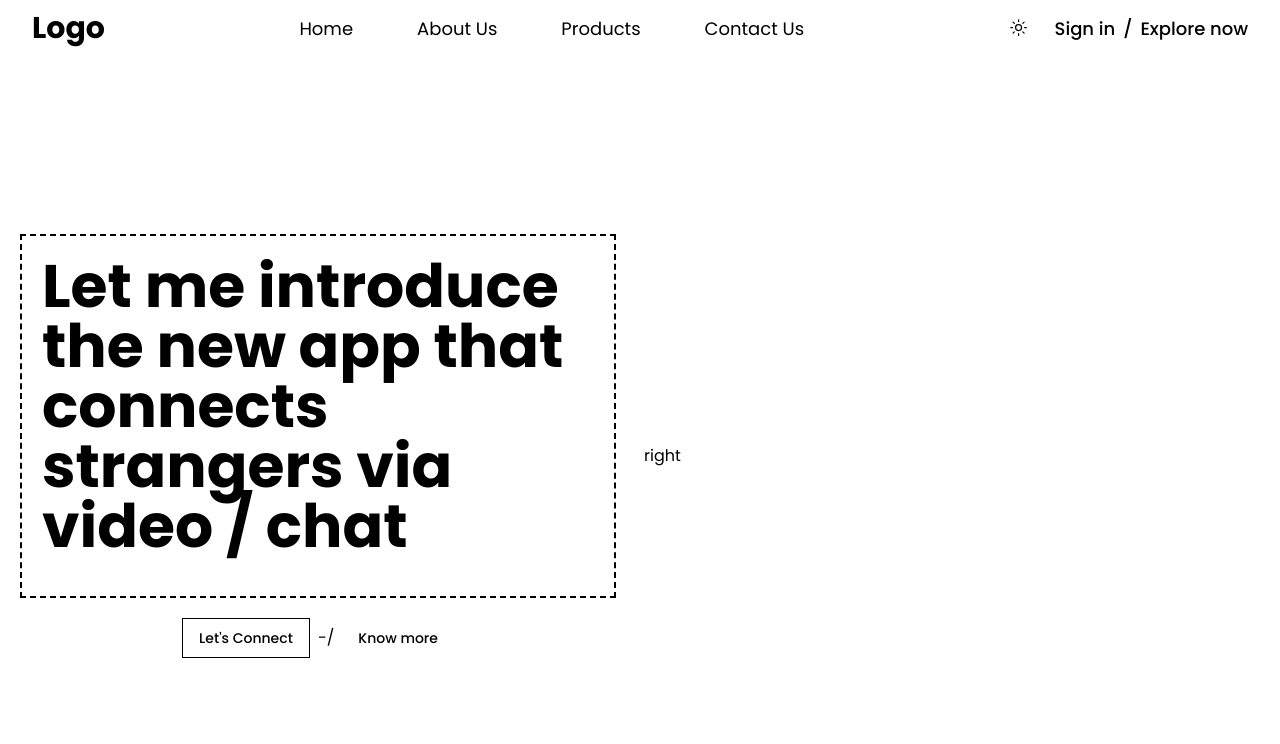
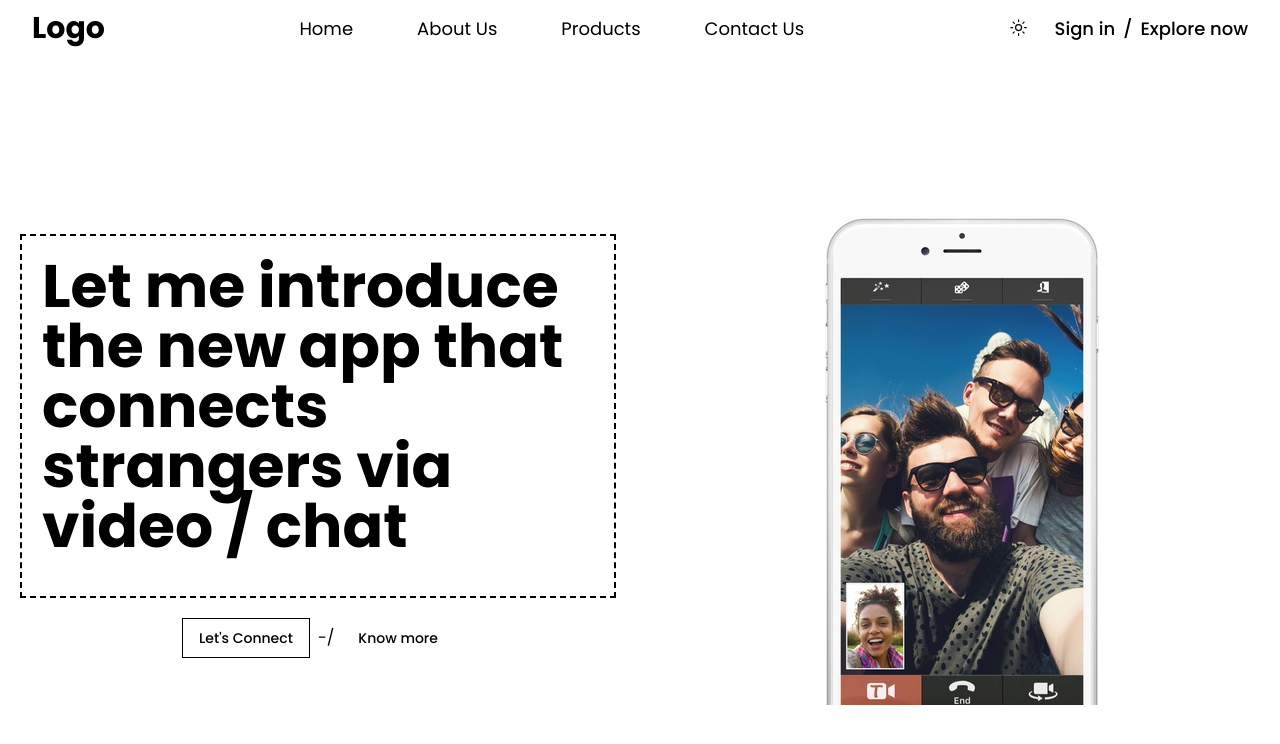
Before and after one commit to namansingh98/moglueui, a Next.js app: page / in a window 1280 px wide. Shown: the top 744 px of the page. Built offline with nearby package versions, Linux system fonts and the light colour scheme.

Commit message:
some changes

```diff
--- a/src/components/Hero.tsx
+++ b/src/components/Hero.tsx
@@ -1,6 +1,7 @@
 import React from "react";
 import { Button } from "./ui/button";
-
+import Image from "next/image";
+import temp from "../../public/temp.jpeg"
 
 const Hero = () => {
   return (
@@ -21,7 +22,9 @@ const Hero = () => {
             </div>
           </div>
         </div>
-        <div>right</div>
+        <div className="flex justify-center items-center">
+          <Image src={temp} alt="img"/>
+        </div>
       </div>
     </div>
   );
--- a/src/components/Navbar.tsx
+++ b/src/components/Navbar.tsx
@@ -2,7 +2,7 @@
 import React, { useState } from "react";
 import { RxHamburgerMenu } from "react-icons/rx";
 import { AiOutlineClose } from "react-icons/ai";
-import { Togglebtn } from "./toggle-btn";
+import { Togglebtn } from "./Toggle-btn";
 import Link from "next/link";
 const Navbar = () => {
   const [isMenuOpen, setIsMenuOpen] = useState(false);
```
Also changed, not shown: public/temp.jpeg (added).
